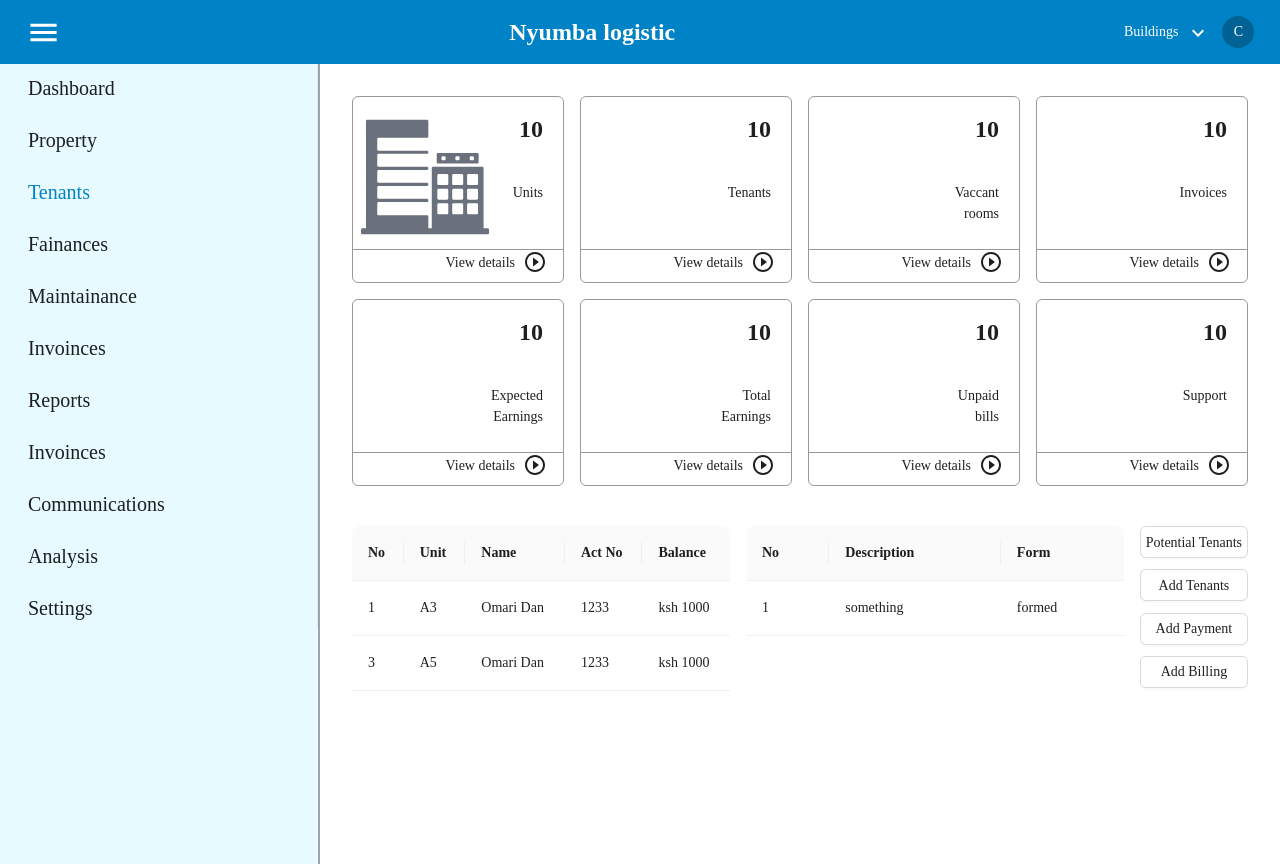
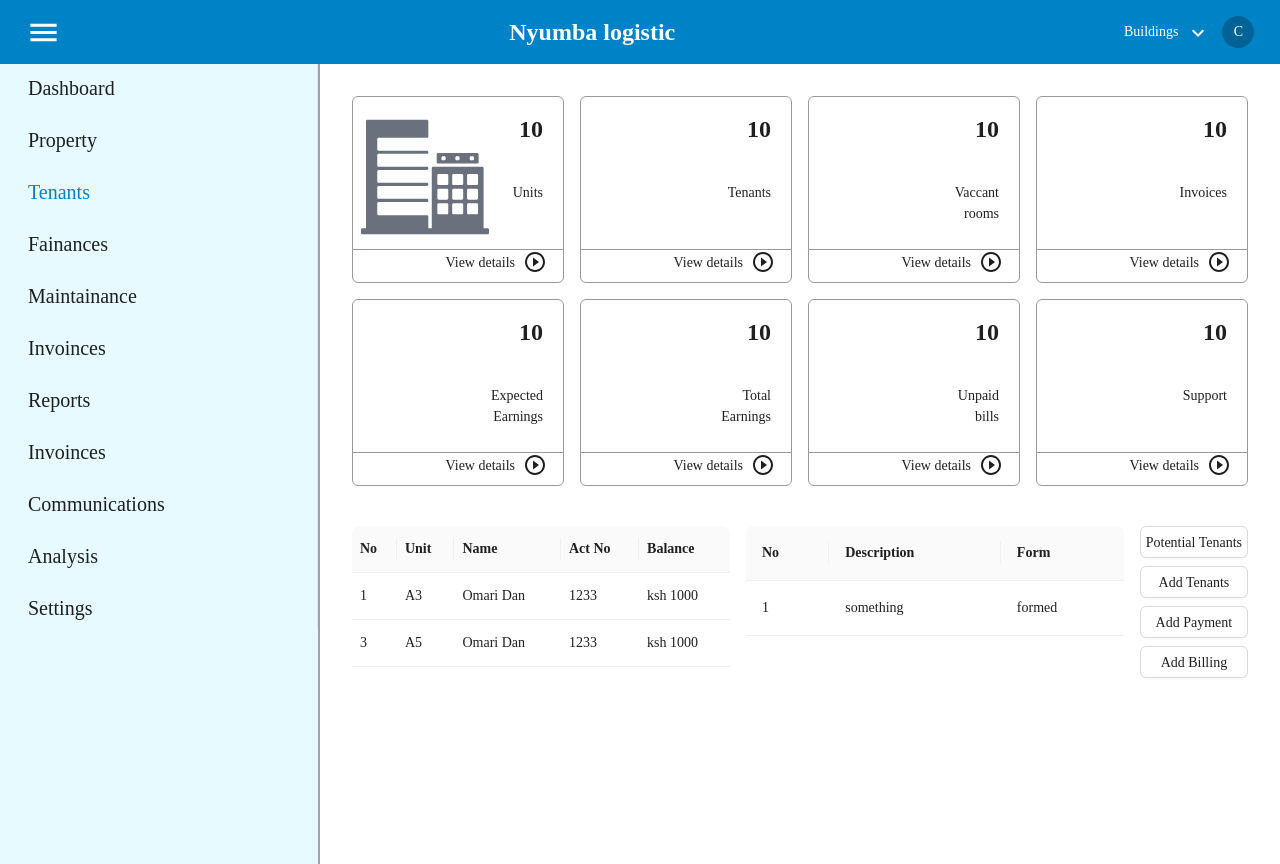
Before and after one commit to ruelngatia/nyumba-logistic-web, a React (Create React App) app: page / in a window 1280 px wide. Built offline with nearby package versions, Linux system fonts and the light colour scheme.

Commit message:
resize fix

```diff
--- a/src/components/NoticeTable.js
+++ b/src/components/NoticeTable.js
@@ -51,7 +51,7 @@ export default function NoticeTable() {
 
   return (
     <div className=' lg:w-2/4'>
-        <Table size='large' pagination={{hideOnSinglePage: true}} dataSource={data} columns={columns}/>
+        <Table size='middle' pagination={{hideOnSinglePage: true}} dataSource={data} columns={columns}/>
     </div>
   )
 }
```
